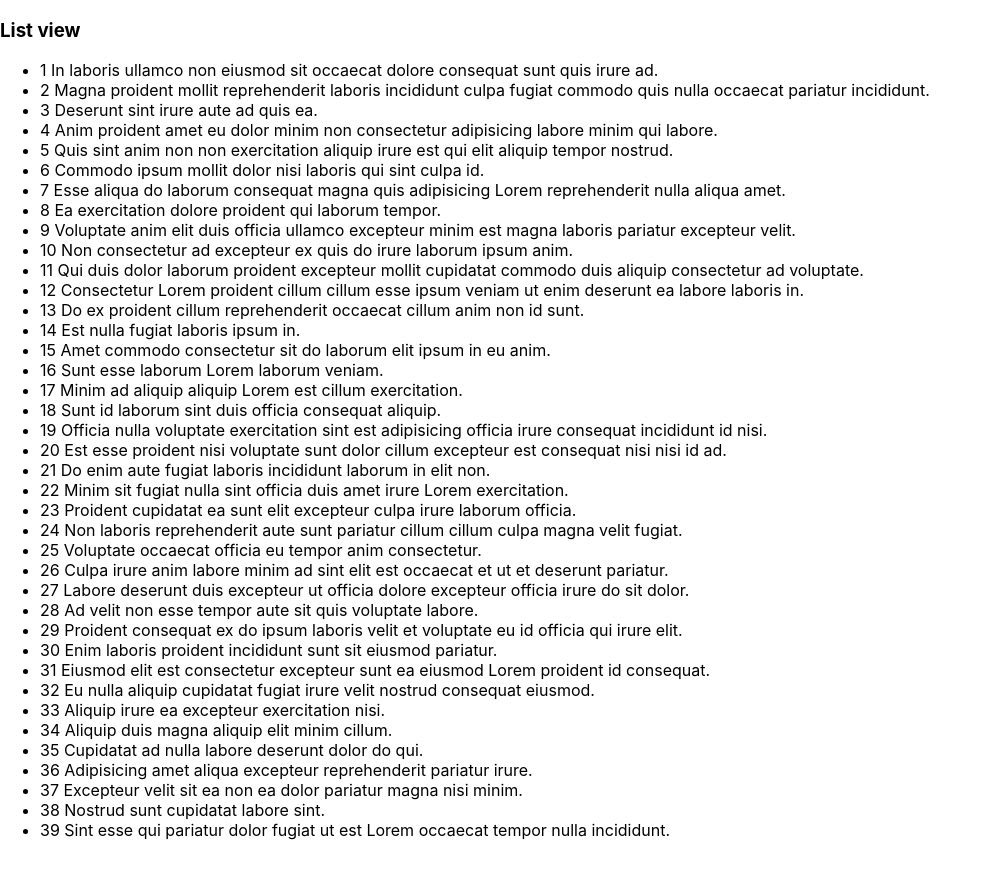
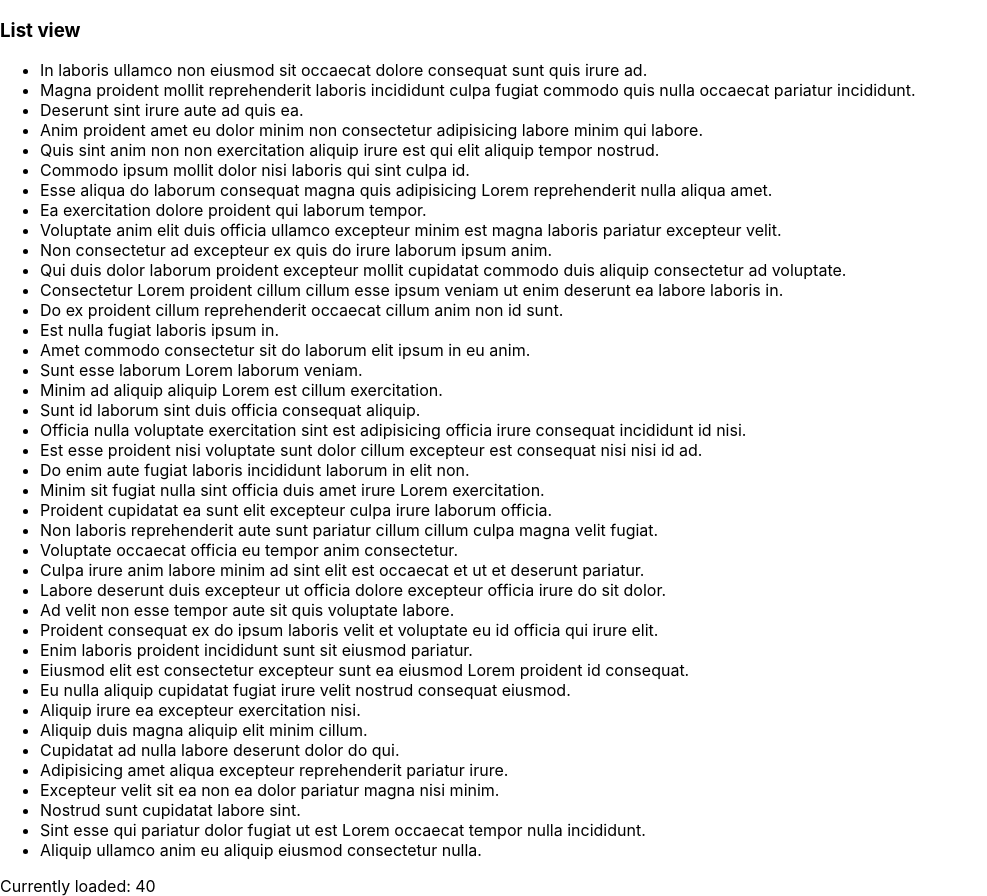
Before and after one commit to sinisa-nimcevic/basic-async-call-repository, a React (Create React App) app: page / in a window 1280 px wide. Shown: the whole page, without its empty margins (0-987 px from the left). Before the commit the page ends 856 px from the top, so only its background shows below. Built offline with nearby package versions, Linux system fonts and the light colour scheme.

Commit message:
feat: add global machine in context

```diff
--- a/package.json
+++ b/package.json
@@ -8,12 +8,12 @@
     "@testing-library/user-event": "^12.1.10",
     "@xstate/react": "^1.5.1",
     "lorem-ipsum": "^2.0.3",
+    "nanoid": "^3.1.25",
     "react": "^17.0.2",
     "react-dom": "^17.0.2",
     "react-scripts": "4.0.3",
     "redux": "^4.1.1",
     "redux-toolkit": "^1.1.2",
-    "slugify": "^1.6.0",
     "web-vitals": "^1.0.1",
     "xstate": "^4.23.1"
   },
--- a/src/App.js
+++ b/src/App.js
@@ -1,10 +1,19 @@
+import { useMachine } from '@xstate/react';
+import DataItemCounter from './components/DataItemCounter/DataItemCounter';
 import ListView from './components/ListView/ListView';
+import GlobalStateContext from './contexts/globalStateContext';
+import { dataMachine } from './machines/dataMachine';
 
 function App() {
+  const stateMachine = useMachine(dataMachine);
+
   return (
-    <div className="App">
-      <ListView />
-    </div>
+    <GlobalStateContext.Provider value={stateMachine}>
+      <div className="App">
+        <ListView />
+        <DataItemCounter />
+      </div>
+    </GlobalStateContext.Provider>
   );
 }
 
--- /dev/null
+++ b/src/components/DataItemCounter/DataItemCounter.js
@@ -0,0 +1,12 @@
+import React, { useContext } from 'react';
+import GlobalStateContext from '../../contexts/globalStateContext';
+
+const DataItemCounter = () => {
+  const globalState = useContext(GlobalStateContext);
+  const [current] = globalState;
+  const { data } = current.context;
+
+  return <>Currently loaded: {data.length}</>;
+};
+
+export default DataItemCounter;
--- a/src/components/ListView/ListView.js
+++ b/src/components/ListView/ListView.js
@@ -1,10 +1,11 @@
-import React, { useEffect } from 'react';
+import React, { useContext, useEffect } from 'react';
+import GlobalStateContext from '../../contexts/globalStateContext';
+import { FETCH_COMMAND, states } from '../../machines/dataMachine';
 import ListViewWithoutData from './ListViewWithoutData';
-import { dataMachine, FETCH_COMMAND, states } from '../../machines/dataMachine';
-import { useMachine } from '@xstate/react';
 
 const ListView = () => {
-  const [current, send] = useMachine(dataMachine);
+  const globalState = useContext(GlobalStateContext);
+  const [current, send] = globalState;
   const loading = current.matches(states.loading);
   const error = current.matches(states.rejected);
   const { data } = current.context;
--- a/src/components/ListView/ListViewWithoutData.js
+++ b/src/components/ListView/ListViewWithoutData.js
@@ -1,14 +1,12 @@
 import React from 'react';
-import slugify from 'slugify';
 
 const ListViewWithoutData = ({ data }) => {
   return (
     <ul className="list-view">
-      {data.map((item) => (
-        <li key={`${item.id}-${slugify(item.title)}`}>
-          <span>{item.id}</span> {item.title}
-        </li>
-      ))}
+      {data.map((item) => {
+        const { id, title } = item;
+        return <li key={id}>{title}</li>;
+      })}
     </ul>
   );
 };
--- /dev/null
+++ b/src/contexts/globalStateContext.js
@@ -0,0 +1,5 @@
+import { createContext } from 'react';
+
+const GlobalStateContext = createContext();
+
+export default GlobalStateContext;
--- a/src/services/dataService.js
+++ b/src/services/dataService.js
@@ -1,10 +1,12 @@
+import { nanoid } from 'nanoid';
+
 const { loremIpsum } = require('lorem-ipsum');
 
 const mockData = [];
 
-for (let i = 1; i < 40; i++) {
+for (let i = 0; i < 40; i++) {
   mockData.push({
-    id: i,
+    id: nanoid(),
     title: loremIpsum(),
   });
 }
```
Also changed, not shown: 1 other file (tests, documents, lock files or other folders).
